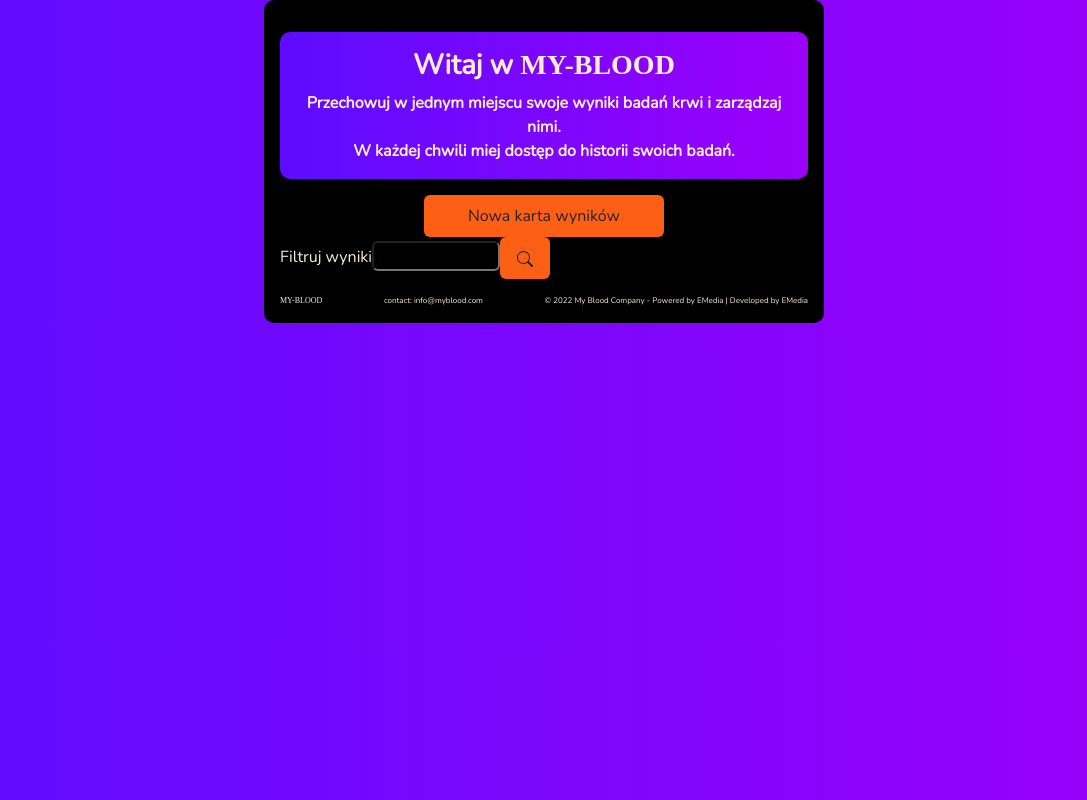
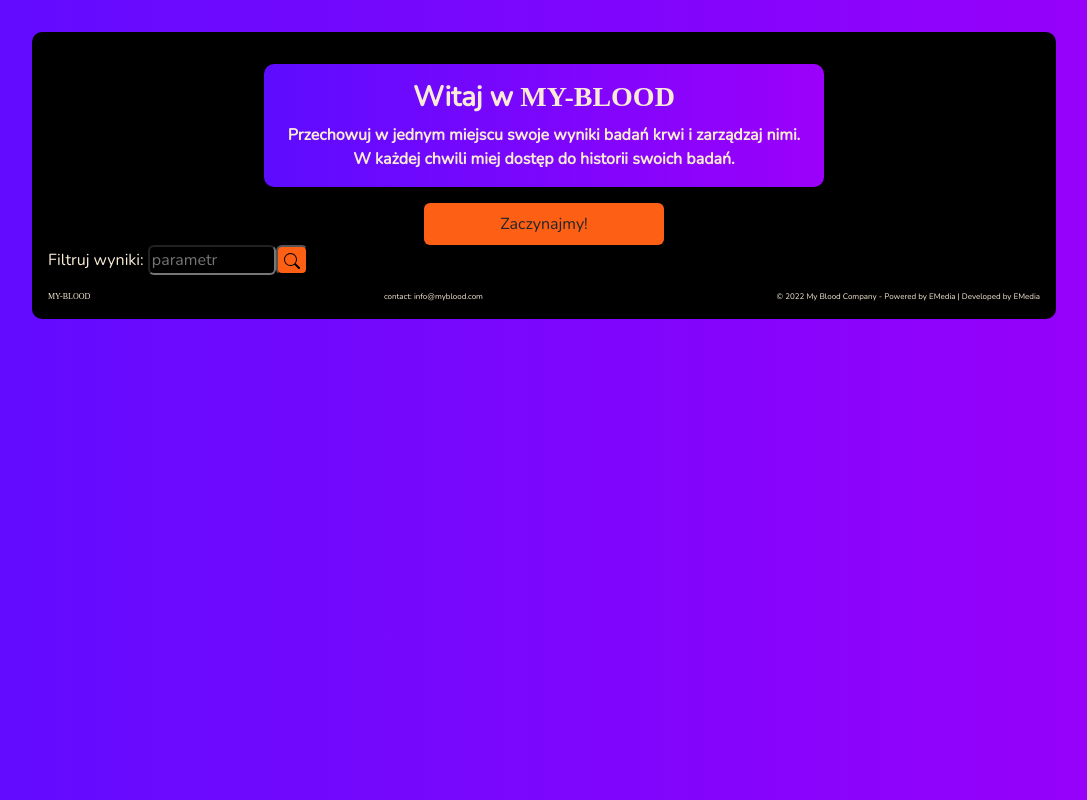
Before and after one commit to ewelinamrowczynska/My-blood, a React (Create React App) app in the folder my-blood/: page / in a window 1280 px wide. Shown: the whole page, without its empty margins (96-1183 px from the left). Built offline with nearby package versions, Linux system fonts and the light colour scheme; a web font is replaced by a local one.

Commit message:
filterForm

```diff
--- a/my-blood/src/components/AddForm.js
+++ b/my-blood/src/components/AddForm.js
@@ -98,13 +98,13 @@ const AddForm = () => {
                     <option value="mg/l">mg/l</option>
                     <option value="U/l">U/l</option>
                 </select>
-                <button className="btn" type="submit"><GrAddCircle/></button>
+                <button className="listBtn" type="submit"><GrAddCircle/></button>
 
             </form>
             <ul className="card">
                 {results.map(el => {
                     return (
-                        <li className="editForm" key={el.id}>{resultEditing === el.id ? (
+                        <li className="addForm" key={el.id}>{resultEditing === el.id ? (
                                 <>
                                     <input
                                         className="parameterInput"
--- a/my-blood/src/components/FilterForm.js
+++ b/my-blood/src/components/FilterForm.js
@@ -1,14 +1,25 @@
 import React, {useState, useEffect} from 'react';
-import {BsSearch} from "react-icons/bs"
+import {BsSearch} from "react-icons/bs";
+import AddForm from "./AddForm";
 
 const FilterForm = () => {
-return (
-    <div>
-        <span>Filtruj wyniki</span>
-        <input></input>
-        <button className="btn"><BsSearch /></button>
-    </div>
-)
+    const [filterValue, setFilterValue] = useState("");
+
+    const handeSearchBtn = (props) => {
+        const filterValuesList = props.filter((el => el.parameter === filterValue));
+        console.log(filterValuesList);
+        return (
+            filterValuesList.map(el => <li key={el.id}>{el.parameter} {el.quantity} {el.unit} </li>)
+        )
+    }
+    return (
+        <div>
+            <span>Filtruj wyniki: </span>
+            <input placeholder="parametr" value={filterValue}
+                   onChange={e => setFilterValue(e.target.value)}></input>
+            <button className="listBtn" onClick={handeSearchBtn}><BsSearch/></button>
+        </div>
+    )
 
 }
 export default FilterForm;
--- a/my-blood/src/components/StartBtn.js
+++ b/my-blood/src/components/StartBtn.js
@@ -1,4 +1,4 @@
-import React, {useState} from 'react';
+import React, {useEffect, useState} from 'react';
 import AddForm from "./AddForm";
 
 const StartBtn = () => {
@@ -20,9 +20,10 @@ const StartBtn = () => {
             <button className="btn newCardBtn" type="button" onClick={(handleStartBtn)}
             >Nowa karta wyników
             </button>
+
             <ul className="newAddFormsList"> {cards.map(el => {
                 return (
-                    <li className="newAddForms">
+                    <li className="newAddForm">
                         <AddForm/>
                     </li>
                 )
@@ -33,7 +34,7 @@ const StartBtn = () => {
     )
     return (
         <button className="btn newCardBtn" type="button" onClick={(handleStartBtn)}
-        >Nowa karta wyników</button>
+        >Zaczynajmy!</button>
 
     );
 
--- a/my-blood/src/scss/elements/_addForm.scss
+++ b/my-blood/src/scss/elements/_addForm.scss
@@ -15,10 +15,6 @@
   background-color: #fd5f15;
 }
 
-.editForm {
-  display: flex;
-}
-
 .card {
   max-width: 20em;
   color: antiquewhite;
--- a/my-blood/src/scss/elements/_startBtn.scss
+++ b/my-blood/src/scss/elements/_startBtn.scss
@@ -6,7 +6,7 @@
 .newAddFormsList {
   display: flex;
   flex-direction: row-reverse;
-  overflow: auto;
+  overflow-x: auto;
 
   &::-webkit-scrollbar {
   width: 0.5em;
@@ -23,7 +23,7 @@
   }
 
 
-  .newAddForms {
+  .newAddForm {
     width: 20em;
     margin-right: 1em;
   }
--- a/my-blood/src/scss/settings/_all.scss
+++ b/my-blood/src/scss/settings/_all.scss
@@ -14,8 +14,9 @@ body {
   );
 
   #root {
-    max-width: 35em;
+    width: 80vw;
     padding: 1em;
+    margin-top: 2em;
     display: flex;
     flex-direction: column;
     justify-content: center;
```
